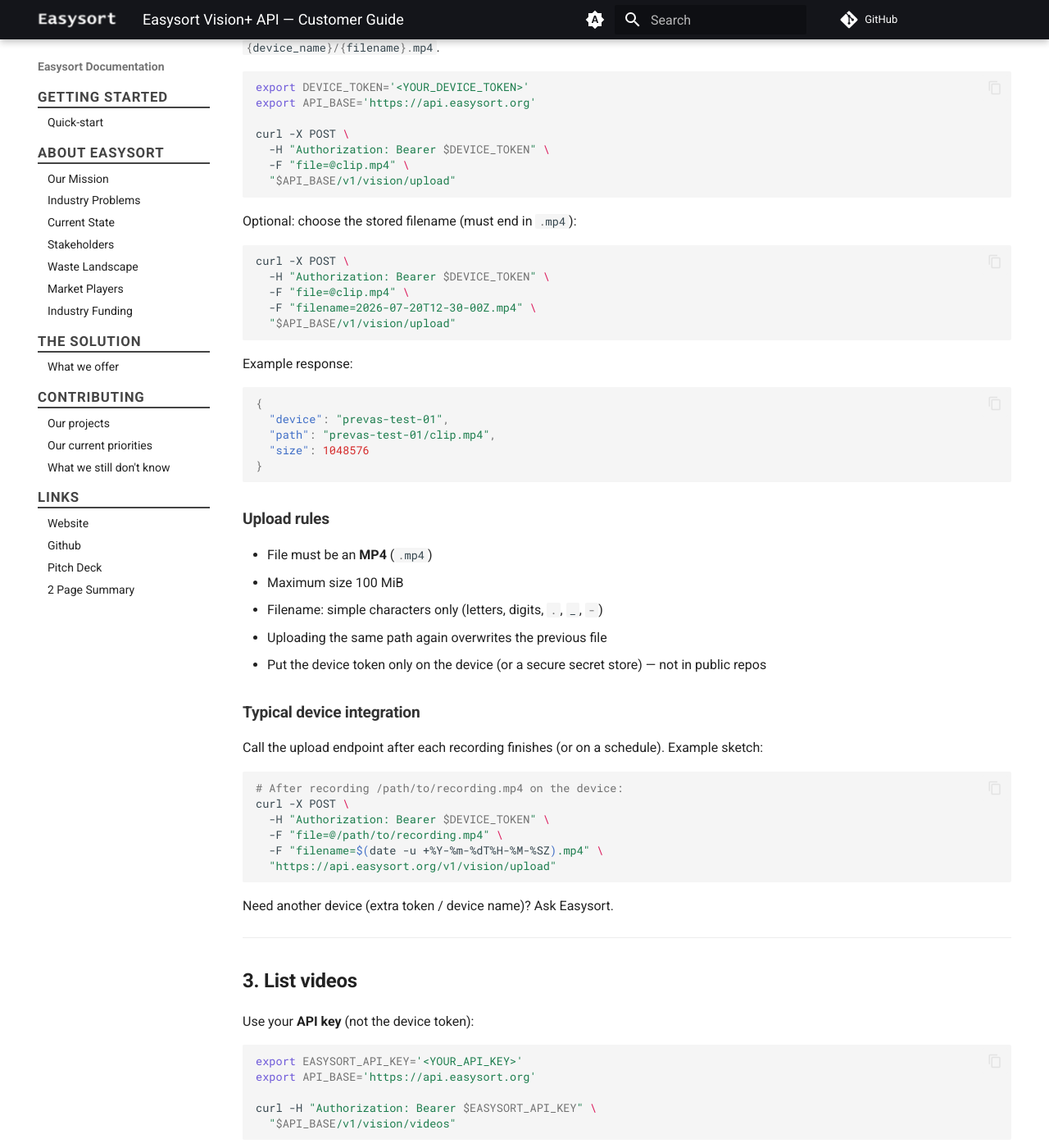
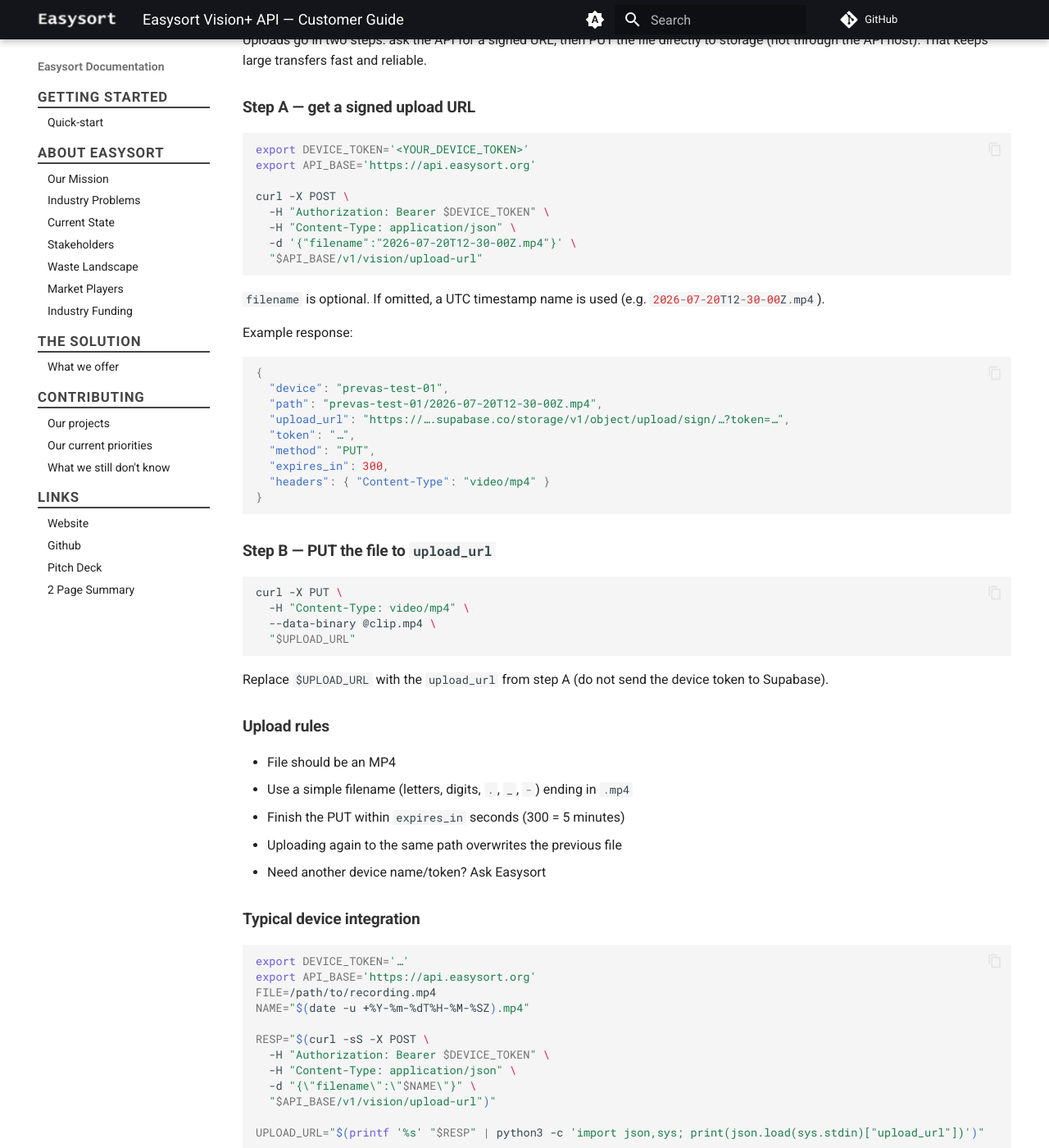
Before and after one commit to Easysort/Easysort, an MkDocs documentation site: the page built from docs/api/verdis-vision-plus.md, in a window 1280 px wide and 1400 px high, scrolled down 780 px. Shown: the whole window at 82% size. Built offline with MkDocs 1.6.1 and Material for MkDocs 9.7.7, drawn with Linux system fonts in a browser that asks for light colours; comment, search, counter and statistics services are not loaded; some of the changed text lies outside the part shown.

Commit message:
Update verdis-vision-plus.md

````diff
--- a/docs/api/verdis-vision-plus.md
+++ b/docs/api/verdis-vision-plus.md
@@ -2,17 +2,17 @@
 
 This guide covers how to:
 
-1. **Upload** MP4 videos from a device (device token)
-2. **List** and **download** those videos (API key) to verify they arrived
+1. Upload MP4 videos from a device (device token → signed upload URL)
+2. List and download those videos (API key → signed download URL)
 
-- **Base URL:** `https://api.easysort.org` (confirm with Easysort if different)
-- You receive two kinds of secret from Easysort:
-  - **Device token** — used only for upload from a device
-  - **API key** — used to list and download videos
+- Base URL: `https://api.easysort.org` (confirm with Easysort if different)
+- You receive two secrets from Easysort:
+  - Device token — used to request an upload URL
+  - API key — used to list videos and request download URLs
 
-> Treat both like passwords. Anyone with the device token can upload as that device;
-> anyone with the API key can list and download all Vision+ videos. If either leaks,
-> tell Easysort and we will rotate it.
+Signed URLs are valid for 5 minutes. Complete the upload/download within that window.
+
+Keep both secrets confidential. If either leaks, tell Easysort and we will rotate it.
 
 ---
 
@@ -30,8 +30,10 @@
 
 ## 2. Upload a video from a device
 
-Each device has its own **device token** and a fixed **device name** (e.g. `prevas-test-01`).
-Uploads are stored as `{device_name}/{filename}.mp4`.
+Uploads go in two steps: ask the API for a signed URL, then PUT the file directly to storage
+(not through the API host). That keeps large transfers fast and reliable.
+
+### Step A — get a signed upload URL
 
 ```bash
 export DEVICE_TOKEN='<YOUR_DEVICE_TOKEN>'
@@ -39,58 +41,73 @@
 
 curl -X POST \
   -H "Authorization: Bearer $DEVICE_TOKEN" \
-  -F "file=@clip.mp4" \
-  "$API_BASE/v1/vision/upload"
+  -H "Content-Type: application/json" \
+  -d '{"filename":"2026-07-20T12-30-00Z.mp4"}' \
+  "$API_BASE/v1/vision/upload-url"
 ```
 
-Optional: choose the stored filename (must end in `.mp4`):
-
-```bash
-curl -X POST \
-  -H "Authorization: Bearer $DEVICE_TOKEN" \
-  -F "file=@clip.mp4" \
-  -F "filename=2026-07-20T12-30-00Z.mp4" \
-  "$API_BASE/v1/vision/upload"
-```
+`filename` is optional. If omitted, a UTC timestamp name is used (e.g. `2026-07-20T12-30-00Z.mp4`).
 
 Example response:
 
 ```json
 {
   "device": "prevas-test-01",
-  "path": "prevas-test-01/clip.mp4",
-  "size": 1048576
+  "path": "prevas-test-01/2026-07-20T12-30-00Z.mp4",
+  "upload_url": "https://….supabase.co/storage/v1/object/upload/sign/…?token=…",
+  "token": "…",
+  "method": "PUT",
+  "expires_in": 300,
+  "headers": { "Content-Type": "video/mp4" }
 }
 ```
 
+### Step B — PUT the file to `upload_url`
+
+```bash
+curl -X PUT \
+  -H "Content-Type: video/mp4" \
+  --data-binary @clip.mp4 \
+  "$UPLOAD_URL"
+```
+
+Replace `$UPLOAD_URL` with the `upload_url` from step A (do not send the device token to Supabase).
+
 ### Upload rules
 
-- File must be an **MP4** (`.mp4`)
-- Maximum size 100 MiB
-- Filename: simple characters only (letters, digits, `.`, `_`, `-`)
-- Uploading the same path again overwrites the previous file
-- Put the device token only on the device (or a secure secret store) — not in public repos
+- File should be an MP4
+- Use a simple filename (letters, digits, `.`, `_`, `-`) ending in `.mp4`
+- Finish the PUT within `expires_in` seconds (300 = 5 minutes)
+- Uploading again to the same path overwrites the previous file
+- Need another device name/token? Ask Easysort
 
 ### Typical device integration
 
-Call the upload endpoint after each recording finishes (or on a schedule). Example sketch:
+```bash
+export DEVICE_TOKEN='…'
+export API_BASE='https://api.easysort.org'
+FILE=/path/to/recording.mp4
+NAME="$(date -u +%Y-%m-%dT%H-%M-%SZ).mp4"
 
-```bash
-# After recording /path/to/recording.mp4 on the device:
-curl -X POST \
+RESP="$(curl -sS -X POST \
   -H "Authorization: Bearer $DEVICE_TOKEN" \
-  -F "file=@/path/to/recording.mp4" \
-  -F "filename=$(date -u +%Y-%m-%dT%H-%M-%SZ).mp4" \
-  "https://api.easysort.org/v1/vision/upload"
+  -H "Content-Type: application/json" \
+  -d "{\"filename\":\"$NAME\"}" \
+  "$API_BASE/v1/vision/upload-url")"
+
+UPLOAD_URL="$(printf '%s' "$RESP" | python3 -c 'import json,sys; print(json.load(sys.stdin)["upload_url"])')"
+
+curl -sS -X PUT \
+  -H "Content-Type: video/mp4" \
+  --data-binary @"$FILE" \
+  "$UPLOAD_URL"
 ```
-
-Need another device (extra token / device name)? Ask Easysort.
 
 ---
 
 ## 3. List videos
 
-Use your **API key** (not the device token):
+Use your API key (not the device token):
 
 ```bash
 export EASYSORT_API_KEY='<YOUR_API_KEY>'
@@ -127,52 +144,72 @@
 | Field | Meaning |
 |---|---|
 | `device` | Device that uploaded the file |
-| `path` | Bucket path — use this to download |
+| `path` | Storage path — use this to get a download URL |
 | `size` | Size in bytes (may be null) |
-| `created_at` | When the object was first created in storage (may be null) |
-| `updated_at` | When the object was last written (may be null). Same as created on first upload; changes if the same path is overwritten. |
+| `created_at` | First created in storage (may be null) |
+| `updated_at` | Last written (may be null). Changes if the same path is overwritten. |
 
 ---
 
 ## 4. Download a video
 
-Pass the `path` from the list response. The body is the MP4 file.
+### Step A — get a signed download URL
 
 ```bash
 curl -H "Authorization: Bearer $EASYSORT_API_KEY" \
-  -o clip.mp4 \
   "$API_BASE/v1/vision/videos/prevas-test-01/2026-07-20T12-30-00Z.mp4"
 ```
 
-Open `clip.mp4` locally to verify the upload.
+Example response:
+
+```json
+{
+  "path": "prevas-test-01/2026-07-20T12-30-00Z.mp4",
+  "download_url": "https://….supabase.co/storage/v1/object/sign/…?token=…",
+  "expires_in": 300
+}
+```
+
+### Step B — GET the file from `download_url`
+
+```bash
+curl -o clip.mp4 "$DOWNLOAD_URL"
+```
+
+Optional: follow a redirect instead of parsing JSON:
+
+```bash
+curl -L -o clip.mp4 \
+  -H "Authorization: Bearer $EASYSORT_API_KEY" \
+  "$API_BASE/v1/vision/videos/prevas-test-01/2026-07-20T12-30-00Z.mp4?redirect=true"
+```
 
 ---
 
 ## 5. Suggested smoke test
-
-After you receive credentials:
 
 ```bash
 export API_BASE='https://api.easysort.org'
 export DEVICE_TOKEN='<YOUR_DEVICE_TOKEN>'
 export EASYSORT_API_KEY='<YOUR_API_KEY>'
 
-# 1) Upload a small test file
 printf 'test' > /tmp/vision-smoke.mp4
-curl -X POST \
+
+RESP="$(curl -sS -X POST \
   -H "Authorization: Bearer $DEVICE_TOKEN" \
-  -F "file=@/tmp/vision-smoke.mp4" \
-  -F "filename=smoke-test.mp4" \
-  "$API_BASE/v1/vision/upload"
+  -H "Content-Type: application/json" \
+  -d '{"filename":"smoke-test.mp4"}' \
+  "$API_BASE/v1/vision/upload-url")"
+UPLOAD_URL="$(printf '%s' "$RESP" | python3 -c 'import json,sys; print(json.load(sys.stdin)["upload_url"])')"
+PATH_IN_BUCKET="$(printf '%s' "$RESP" | python3 -c 'import json,sys; print(json.load(sys.stdin)["path"])')"
 
-# 2) Confirm it appears in the list
-curl -H "Authorization: Bearer $EASYSORT_API_KEY" \
-  "$API_BASE/v1/vision/videos?device=prevas-test-01"
+curl -sS -X PUT -H "Content-Type: video/mp4" --data-binary @/tmp/vision-smoke.mp4 "$UPLOAD_URL"
 
-# 3) Download it back
-curl -H "Authorization: Bearer $EASYSORT_API_KEY" \
-  -o /tmp/vision-downloaded.mp4 \
-  "$API_BASE/v1/vision/videos/prevas-test-01/smoke-test.mp4"
+curl -sS -H "Authorization: Bearer $EASYSORT_API_KEY" "$API_BASE/v1/vision/videos"
+
+DL="$(curl -sS -H "Authorization: Bearer $EASYSORT_API_KEY" "$API_BASE/v1/vision/videos/$PATH_IN_BUCKET")"
+DOWNLOAD_URL="$(printf '%s' "$DL" | python3 -c 'import json,sys; print(json.load(sys.stdin)["download_url"])')"
+curl -sS -o /tmp/vision-downloaded.mp4 "$DOWNLOAD_URL"
 ```
 
 ---
@@ -182,25 +219,20 @@
 | Status | Meaning | What to do |
 |---|---|---|
 | `200` | Success | — |
-| `400` | Bad filename / empty file / not MP4 | Check file and filename |
-| `401` | Missing / invalid token or API key | Check the `Authorization` header |
+| `400` | Bad filename / path | Use a simple `*.mp4` name / path from list |
+| `401` | Missing / invalid token or API key | Check the Authorization header |
 | `403` | API key has no Vision+ access, or device is blocked | Contact Easysort |
-| `404` | Unknown download path | List videos again |
-| `413` | File larger than 100 MiB | Send a smaller clip |
-| `503` | Temporary storage issue | Retry with backoff |
+| `404` | Unknown path | List videos again |
+| `503` | Temporary issue minting URLs | Retry with backoff |
 
-Error body example:
-
-```json
-{ "detail": "Invalid API key." }
-```
+If the signed URL itself fails (expired / already used incorrectly), request a new URL from the API.
 
 ---
 
 ## 7. Notes
 
-- Paths look like `{device}/{filename}.mp4`.
-- Device token ≠ API key — use the right one for upload vs list/download.
-- Please cache downloads you need; avoid hammering the list endpoint.
-- A handful of requests per minute is plenty.
-- Questions, extra devices, or key/token rotation? Contact Easysort.
+- Paths look like `{device}/{filename}.mp4`
+- Device token ≠ API key
+- Signed URLs expire in 5 minutes (`expires_in: 300`)
+- Please cache downloads you need; a handful of API requests per minute is plenty
+- Questions, extra devices, or key/token rotation? Contact Easysort
````
